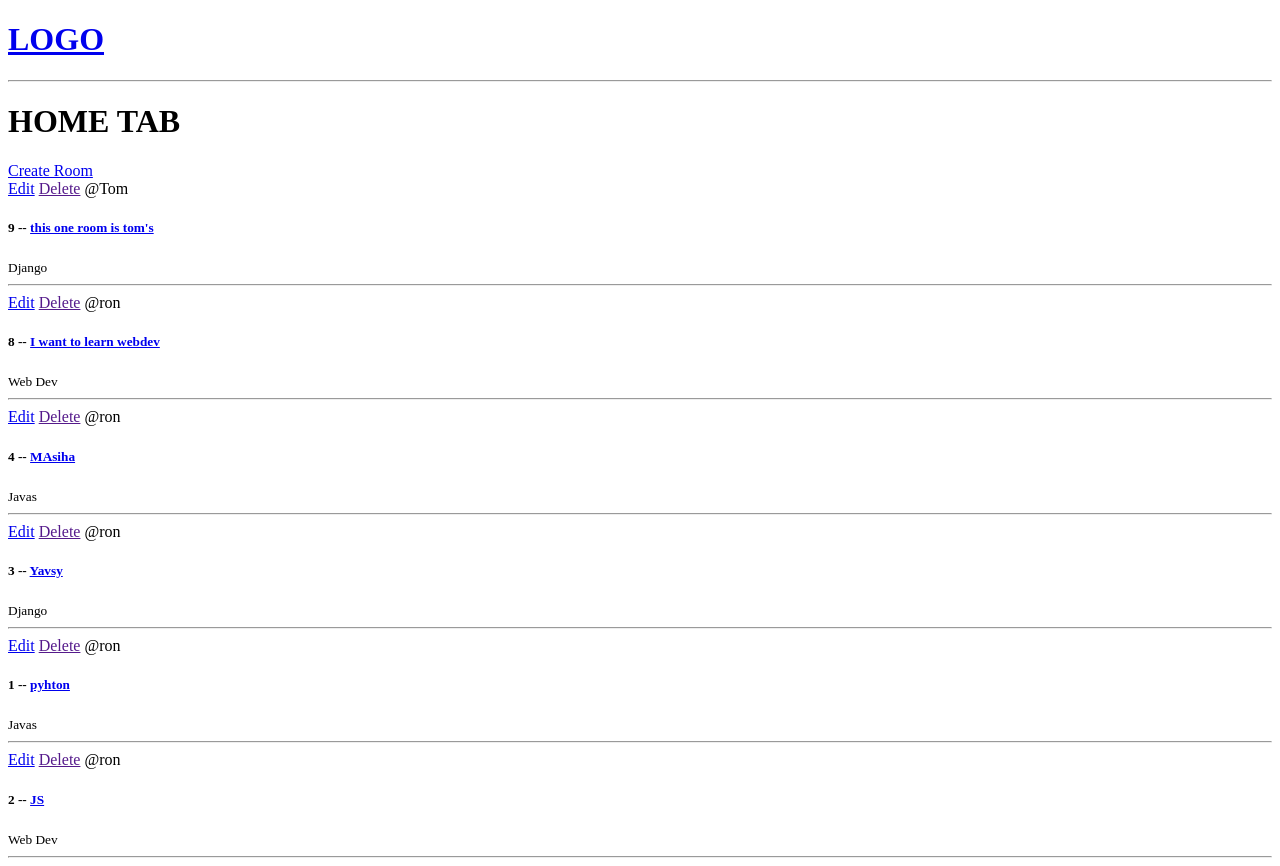
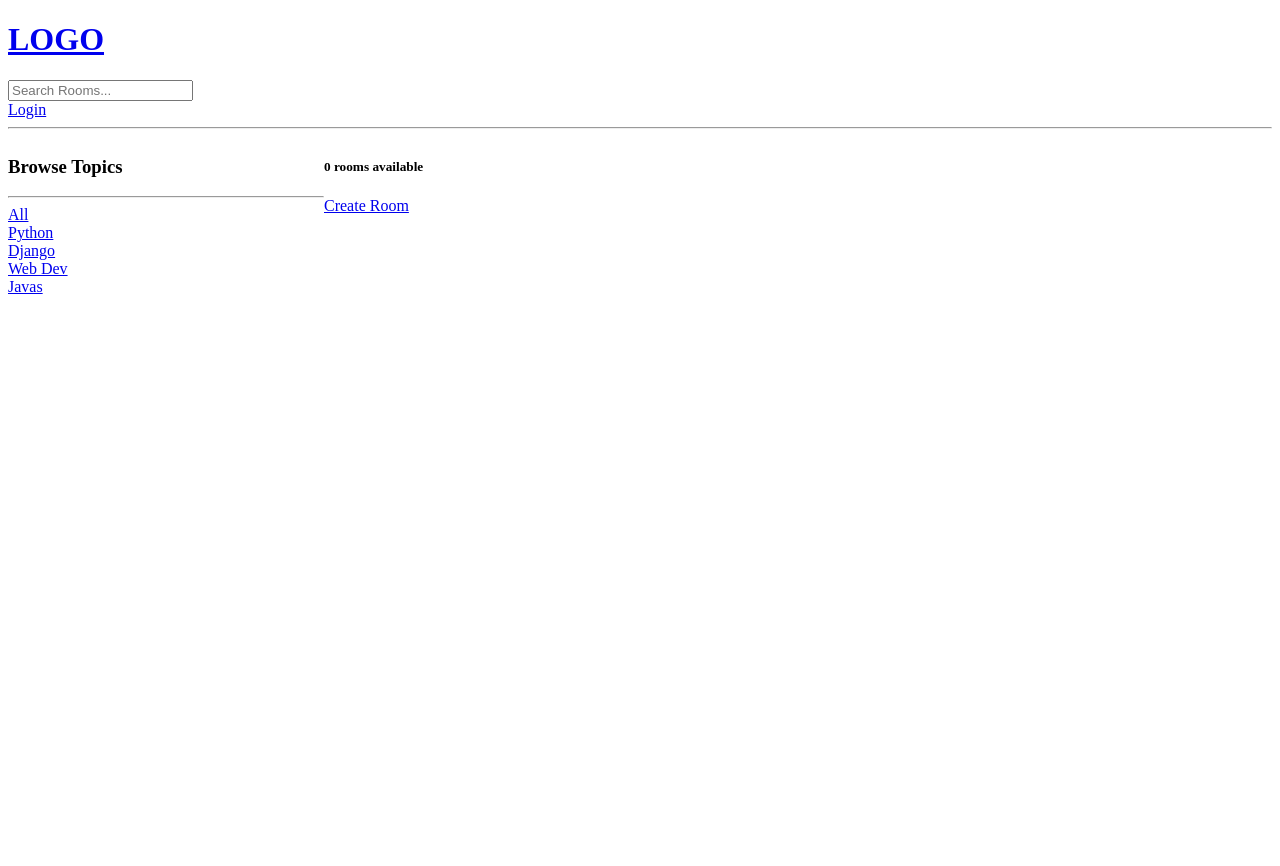
Before and after one commit to Yavisth/studybud, a Django app: page /?q=Python in a window 1280 px wide. After the commit the page ends 294 px from the top, so only its background shows below. Run offline with Django 3.2, Linux system fonts and the light colour scheme; data comes from the database, SQL or seed files in the repository; both versions use the stored data as it was after the commit.

Commit message:
BE_stg4_authUser

```diff
--- a/base/templates/base/home.html
+++ b/base/templates/base/home.html
@@ -1,18 +1,43 @@
 {% extends 'main.html' %}
 
 {% block content %}
-<h1>HOME TAB</h1>
+<!-- <h1>HOME TAB</h1> -->
+<style>
+    .home-container{
+        display: grid;
+        grid-template-columns: 1fr 3fr;
+    }
+</style>
+
+<div class="home-container">
 
   <div>
+    <h3>Browse Topics</h3>
+    <hr>
 
+    <div>
+        <a href="{% url 'home'%}">All</a>
+    </div>
+
+    {% for topic in topics %}
+        <div>
+            <a href="{% url 'home'%}?q={{topic.name}}">{{topic.name}}</a>
+        </div>
+    {% endfor %}
+
+  </div>
+
+  <div>
+    <h5>{{room_count}} rooms available</h5>
     <a href = "{%url 'create-room' %}">Create Room</a>
 
     <div>
 
       {%for room in rooms%}
         <div>
+
           <a href = "{% url 'update-room' room.id%}">Edit</a>
-        <a href = "">Delete</a>
+          <a href = "{% url 'delete-room' room.id%}">Delete</a>
           <span>@{{room.host.username}}</span>
           <h5> {{room.id}} -- <a href="{% url 'room' room.id %}">{{room.name}}</a></h5>
           <small>{{room.topic.name}}</small>
@@ -22,4 +47,6 @@
 
     </div>
   </div>
+</div>
+
 {%endblock content%}
--- a/base/urls.py
+++ b/base/urls.py
@@ -2,9 +2,13 @@ from django.urls import path
 from . import views
 
 urlpatterns = [
+  path('login/', views.loginpage, name="login"),
+  path('logout/', views.logoutUser, name="logout"),
+
   path('', views.home, name="home"),
   path('room/<str:pk>', views.room, name="room"),
   path('update-room/<str:pk>/', views.updateRoom, name="update-room"),
+  path('delete-room/<str:pk>/', views.deleteRoom, name="delete-room"),
 
   path('create-room/', views.createRoom, name="create-room"),
 ]
--- a/base/views.py
+++ b/base/views.py
@@ -1,5 +1,11 @@
 from django.shortcuts import render, redirect
-from .models import Room
+from django.http import HttpResponse
+from django.contrib import messages
+from django.contrib.auth.decorators import login_required
+from django.db.models import Q
+from .models import Room, Topic
+from django.contrib.auth.models import User
+from django.contrib.auth import authenticate, login, logout
 from .forms import RoomForm
 
 # Create your views here.
@@ -8,12 +14,50 @@ from .forms import RoomForm
 #   {'id':1, 'name': 'Python'},
 #   {'id':2, 'name': 'JS'},
 #   {'id':3, 'name': 'Django'},
-#   {'id':4, 'name': 'Flask'},
+#   {'id':4, 'name': 'Flask'lll},
 
 # ]
+def loginpage(request):
+
+  if request.method == "POST":
+    username= request.POST.get('username')
+    password = request.POST.get('password')
+
+    try:
+      user = User.objects.get(username=username)
+    except:
+      messages.error(request, 'User does not exist')
+
+    user = authenticate(request, username=username, password=password)
+
+    if user is not None:
+      login(request, user)
+      return redirect('home')
+    else:
+      messages.error(request, 'Username OR Password does not exist')
+
+
+  context = {}
+  return render(request, 'base/login_register.html', context)
+
+def  logoutUser(request):
+  logout(request)
+  return redirect('home')
+
+
 def home(request):
-  rooms = Room.objects.all()
-  context = {'rooms': rooms}
+  q = request.GET.get('q') if request.GET.get('q') != None else ''
+
+  rooms = Room.objects.filter(
+    Q(topic__name__icontains=q) |
+    Q(name__icontains=q) |
+    Q(description__icontains=q)
+    )
+
+  topics = Topic.objects.all()
+  room_count = rooms.count()
+
+  context = {'rooms': rooms, 'topics': topics, 'room_count':room_count}
   return render(request, 'base/home.html', context)
 
 def room(request, pk):
@@ -21,7 +65,7 @@ def room(request, pk):
   context = {'room': room}
   return render(request, 'base/room.html', context)
 
-
+@login_required(login_url='login')
 def createRoom(request):
   form = RoomForm()
 
@@ -34,9 +78,13 @@ def createRoom(request):
   context = {'form': form}
   return render(request, 'base/room_form.html', context)
 
+@login_required(login_url='login')
 def updateRoom(request, pk):
   room = Room.objects.get(id=pk)
   form = RoomForm(instance=room)
+
+  if request.user != room.host:
+    return HttpResponse('Invalid User!')
 
   if request.method == 'POST':
     form = RoomForm(request.POST, instance=room)
@@ -46,3 +94,15 @@ def updateRoom(request, pk):
 
   context ={'form':form}
   return render(request, 'base/room_form.html', context )
+
+@login_required(login_url='login')
+def deleteRoom(request, pk):
+  room =Room.objects.get(id=pk)
+
+  if request.user != room.host:
+    return HttpResponse('Invalid User!')
+
+  if request.method == 'POST':
+    room.delete()
+    return redirect('home')
+  return render(request, 'base/delete.html', {'obj':room})
--- a/templates/main.html
+++ b/templates/main.html
@@ -8,6 +8,15 @@
 <body>
   {% include 'navbar.html'%}
 
+  {% if messages %}
+    <ul class="messages">
+        {% for message in messages %}
+        <li></li>{{ message }}</li>
+          {% endfor %}
+    </ul>
+  {% endif %}
+
+
   {% block content %}
 
   {% endblock %}
--- a/templates/navbar.html
+++ b/templates/navbar.html
@@ -2,4 +2,15 @@
   <h1>LOGO</h1>
 
 </a>
+
+<form method="GET" action="{% url 'home'%}">
+  <input type="text" name="q" placeholder="Search Rooms..."/>
+
+</form>
+
+{% if request.user.is_authenticated %}
+<a href="{% url 'logout' %}">Logout</a>
+{% else %}
+<a href="{% url 'login' %}">Login</a>
+{% endif %}
 <hr>
```
Also changed, not shown: base/templates/base/delete.html (added, +13 -0 lines), base/templates/base/login_register.html (added, +18 -0 lines), db.sqlite3. Lines whose indentation alone changed are shown as unchanged.
